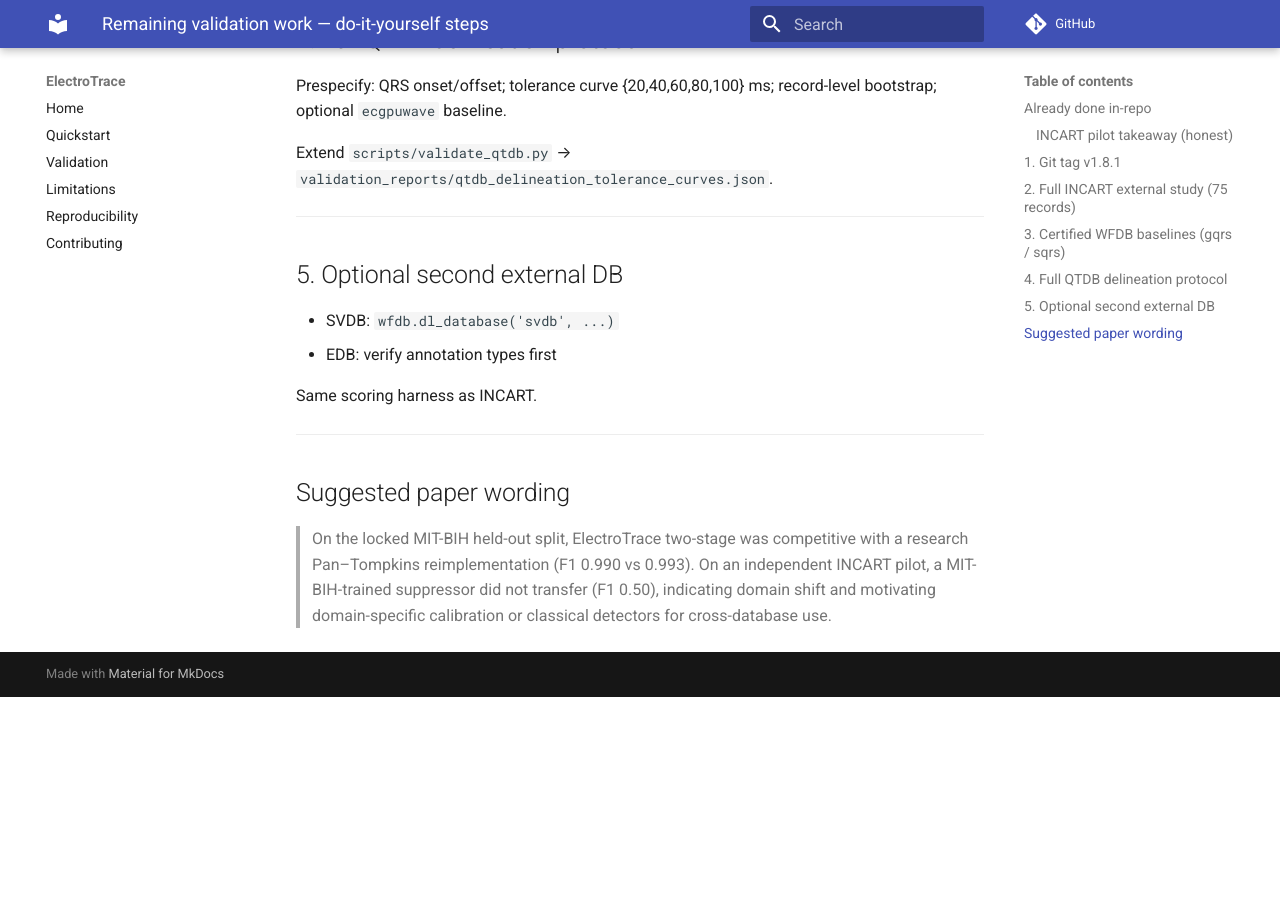
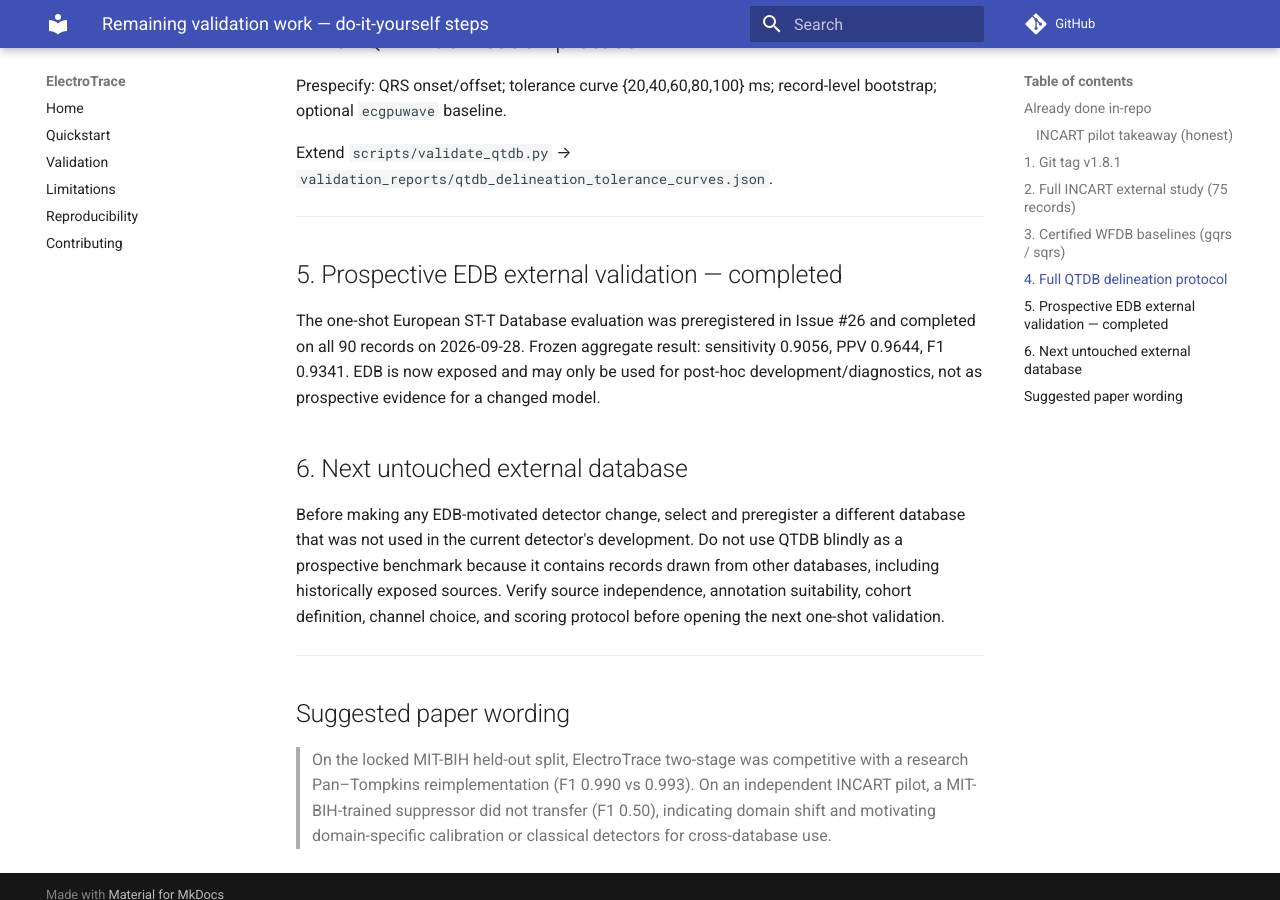
Before and after one commit to Virelion-Biotech/Virelion-ElectroTrace, an MkDocs documentation site: the page built from docs/REMAINING_VALIDATION_STEPS.md, in a window 1280 px wide and 900 px high, scrolled down 1697 px. Built offline with MkDocs 1.6.1 and Material for MkDocs 9.7.7, drawn with Linux system fonts in a browser that asks for light colours; comment, search, counter and statistics services are not loaded; before the commit the page ends 2394 px from its top, so only the background shows below that.

Commit message:
Mark prospective EDB validation complete

```diff
--- a/docs/REMAINING_VALIDATION_STEPS.md
+++ b/docs/REMAINING_VALIDATION_STEPS.md
@@ -72,12 +72,22 @@ Extend `scripts/validate_qtdb.py` → `validation_reports/qtdb_delineation_toler
 
 ---
 
-## 5. Optional second external DB
+## 5. Prospective EDB external validation — completed
 
-- SVDB: `wfdb.dl_database('svdb', ...)`
-- EDB: verify annotation types first
+The one-shot European ST-T Database evaluation was preregistered in Issue #26
+and completed on all 90 records on 2026-09-28. Frozen aggregate result:
+sensitivity 0.9056, PPV 0.9644, F1 0.9341. EDB is now exposed and may only be
+used for post-hoc development/diagnostics, not as prospective evidence for a
+changed model.
 
-Same scoring harness as INCART.
+## 6. Next untouched external database
+
+Before making any EDB-motivated detector change, select and preregister a
+different database that was not used in the current detector's development.
+Do not use QTDB blindly as a prospective benchmark because it contains records
+drawn from other databases, including historically exposed sources. Verify
+source independence, annotation suitability, cohort definition, channel choice,
+and scoring protocol before opening the next one-shot validation.
 
 ---
 
```
